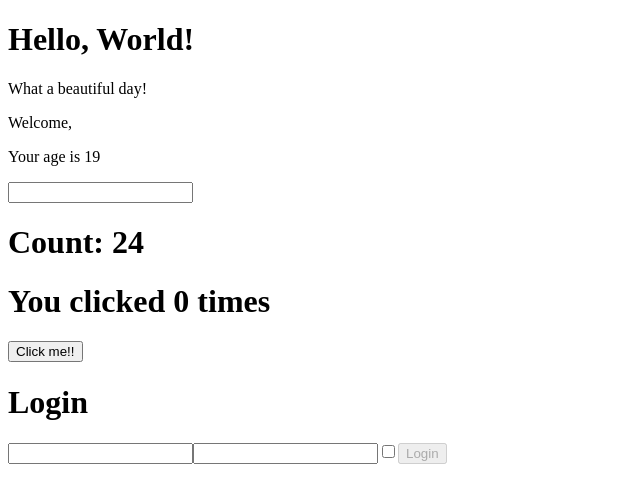
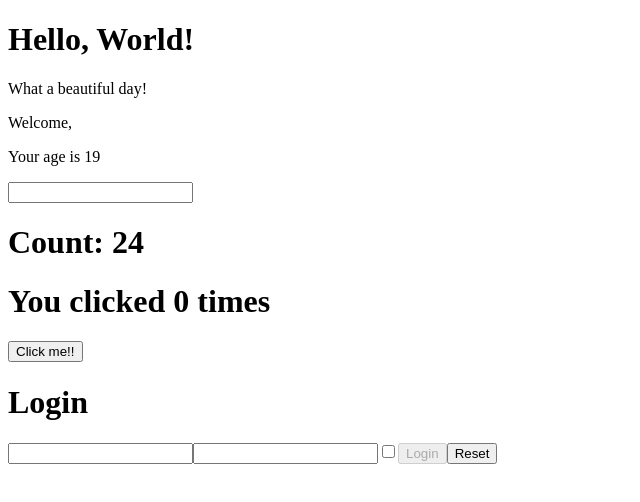
Before and after one commit to DavidePuziello/react-exercises, a React (Create React App) app: page / in a window 1280 px wide. Shown: the top 502 px of the page, without its empty margins (0-640 px from the left). Built offline with nearby package versions, Linux system fonts and the light colour scheme.

Commit message:
Feat: Exercise Update

```diff
--- a/src/Login.js
+++ b/src/Login.js
@@ -27,6 +27,15 @@ export class Login extends React.Component {
         console.log(this.state)
     }
 
+    handleResetChange = () => {
+        this.setState({
+            username: "",
+            password: "",
+            remember: false,
+            login: false
+        })
+    }
+
     render() {
         return <>
             <h1>Login</h1>
@@ -34,6 +43,7 @@ export class Login extends React.Component {
             <input name="password" type="password" value={this.state.password} onChange={this.handleInputChange} />
             <input name="remember" type="checkbox" checked={this.state.remember} onChange={this.handleInputChange} />
             <button disabled={!this.state.username || !this.state.password} onClick={this.onLogin}>Login</button>
+            <button onClick={this.handleResetChange}>Reset</button>
         </>
     }
 }
```
